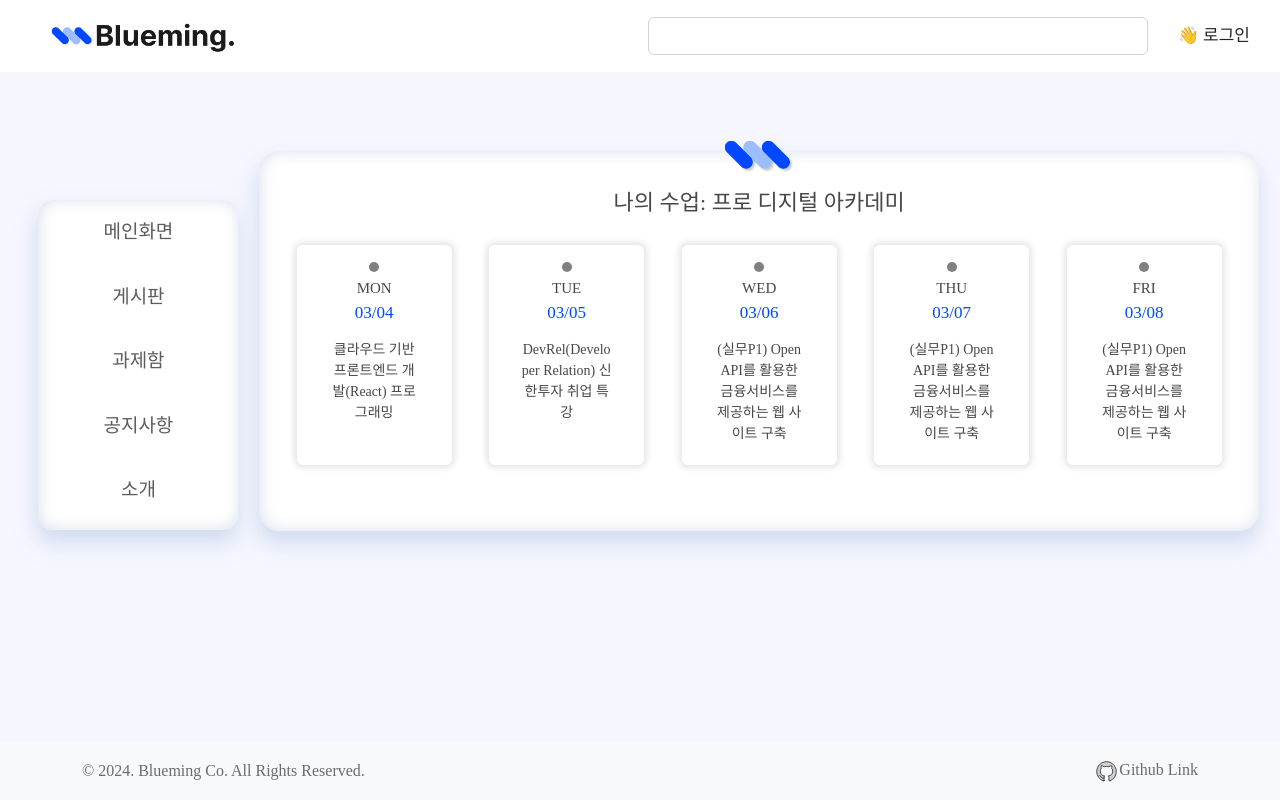
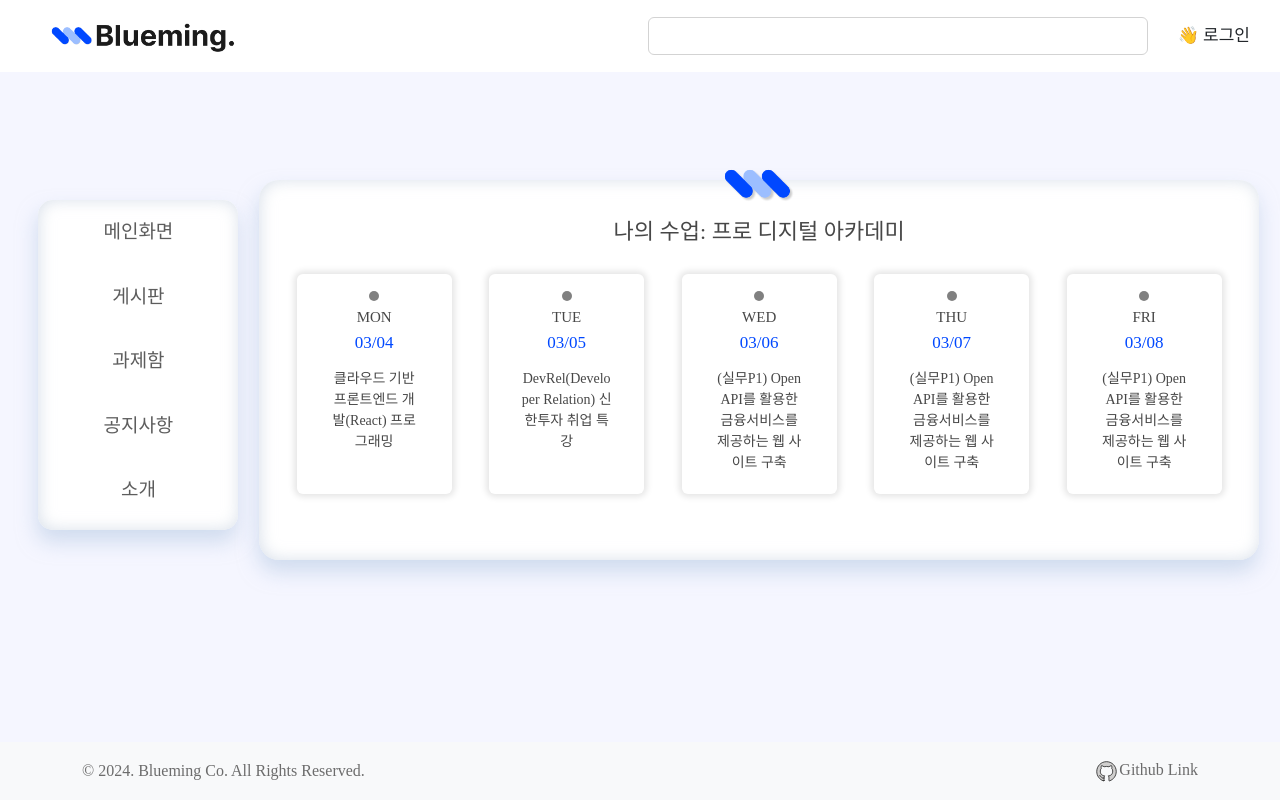
Before and after one commit to Blueming-PDA/Client, a React (Vite) app: page /main in a window 1280 px wide. Built offline with nearby package versions, Linux system fonts and the light colour scheme; no server answers.

Commit message:
Style: 메인페이지 상단 마진 수정

```diff
--- a/src/routes/MainPage.css
+++ b/src/routes/MainPage.css
@@ -3,7 +3,7 @@
   flex-direction: column;
   justify-content: center;
   align-items: center;
-  margin-top: 9.1%;
+  margin-top: 12%;
   background-color: #f5f6ff;
 }
 
```
